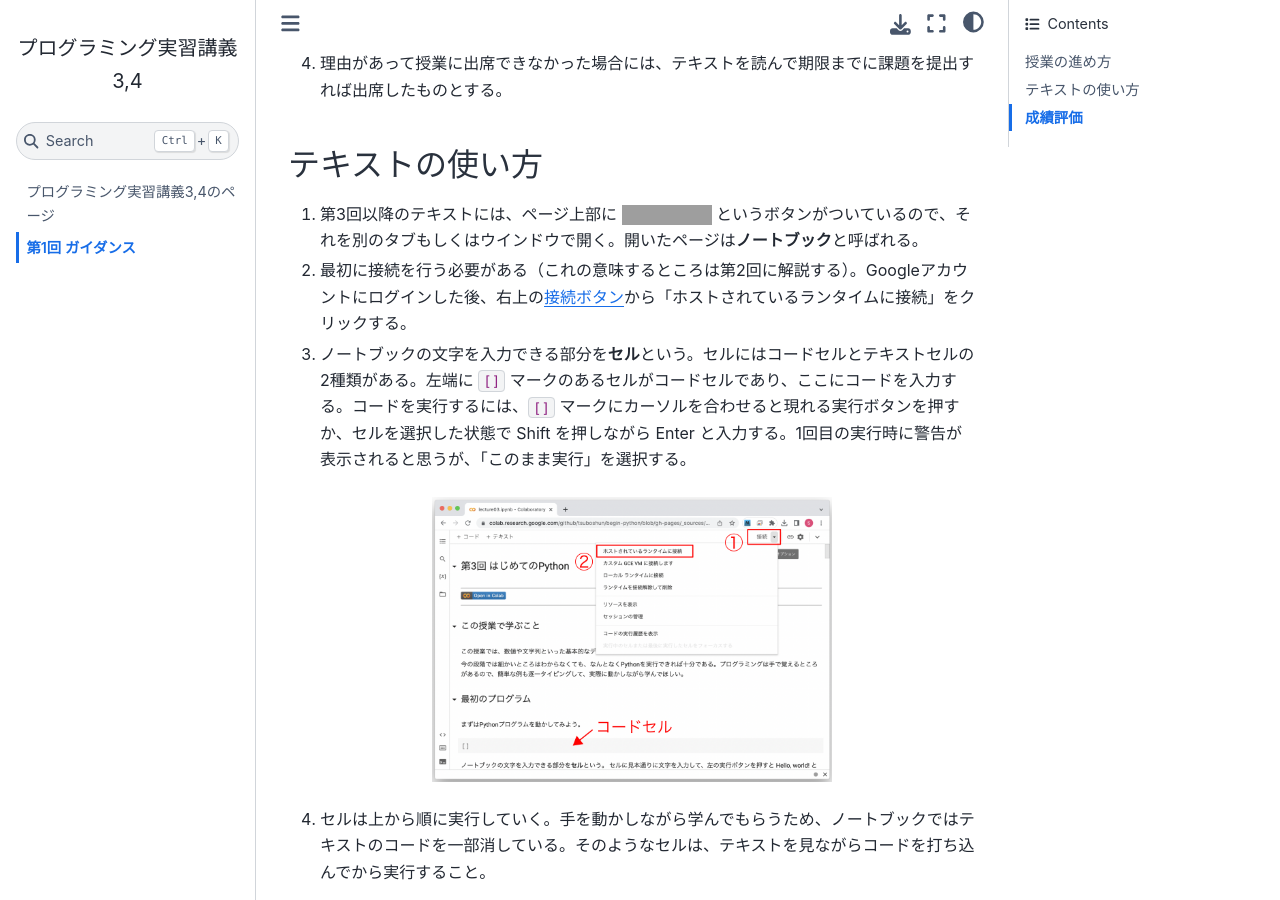
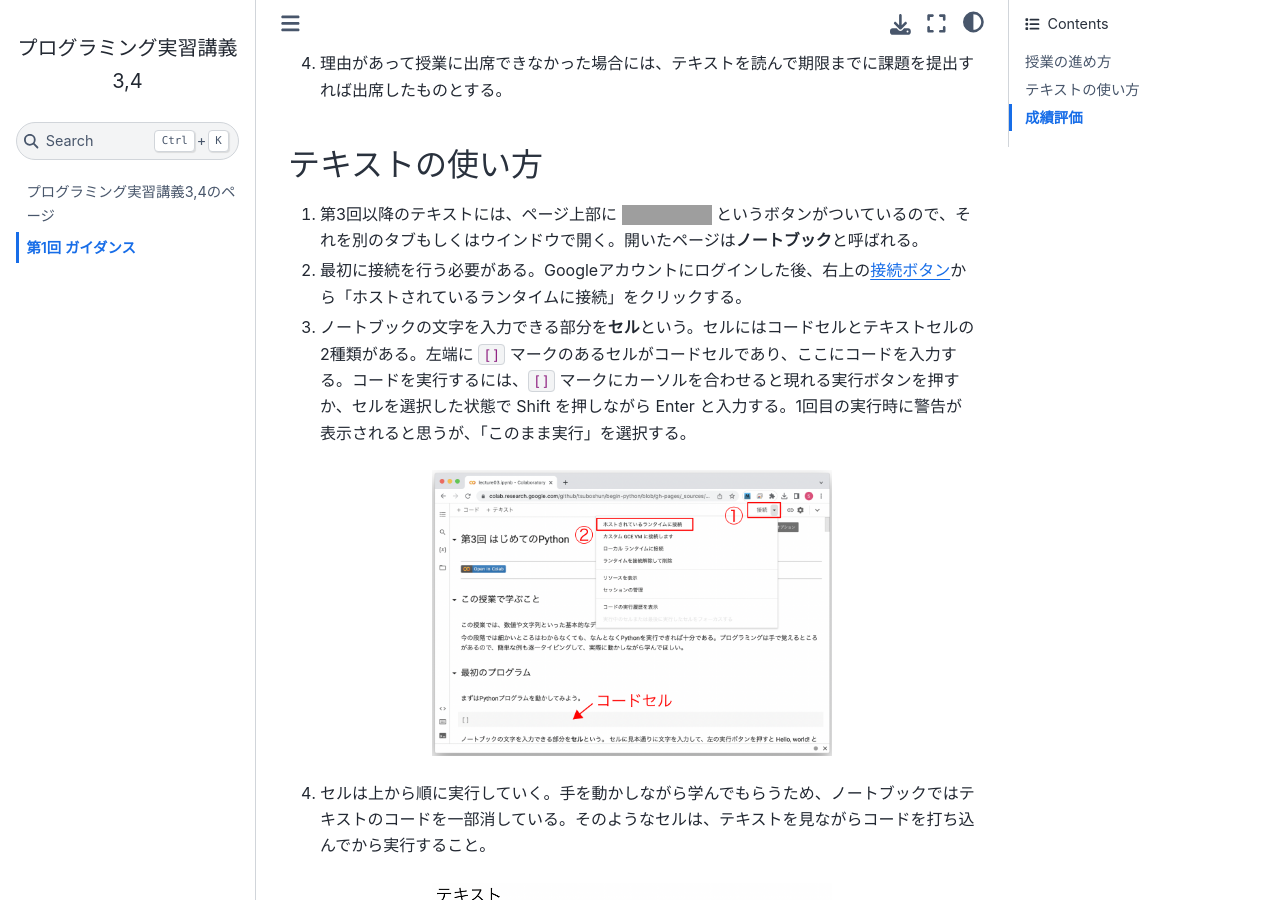
Before and after one commit to kimusaku/begin-python-2023, a Jupyter Book: the page built from lecture01.md, in a window 1280 px wide and 900 px high, scrolled down 434 px. Built offline with Jupyter Book 1.0.4 settings and Sphinx 7.4.7 and the Sphinx Book theme 1.1.4, drawn with Linux system fonts in a browser that asks for light colours; grey boxes are pictures that could not be loaded.

Commit message:
update
Signed-off-by: Kosaku Kimura <kimura.kosaku@fujitsu.com>

````diff
--- a/lecture01.md
+++ b/lecture01.md
@@ -14,7 +14,7 @@
 (how-to-use)=
 ## テキストの使い方
 1. 第3回以降のテキストには、ページ上部に [![Open In Colab](https://colab.research.google.com/assets/colab-badge.svg)](https://colab.research.google.com/github/tsuboshun/begin-python/blob/gh-pages/_sources/workbook/sample.ipynb) というボタンがついているので、それを別のタブもしくはウインドウで開く。開いたページは**ノートブック**と呼ばれる。
-2. 最初に接続を行う必要がある（これの意味するところは第2回に解説する）。Googleアカウントにログインした後、右上の{ref}`接続ボタン <guidance-connect>`から「ホストされているランタイムに接続」をクリックする。
+2. 最初に接続を行う必要がある。Googleアカウントにログインした後、右上の{ref}`接続ボタン <guidance-connect>`から「ホストされているランタイムに接続」をクリックする。
 3. ノートブックの文字を入力できる部分を**セル**という。セルにはコードセルとテキストセルの2種類がある。左端に `[]` マークのあるセルがコードセルであり、ここにコードを入力する。コードを実行するには、`[]` マークにカーソルを合わせると現れる実行ボタンを押すか、セルを選択した状態で Shift を押しながら Enter と入力する。1回目の実行時に警告が表示されると思うが、「このまま実行」を選択する。
 ```{figure} ./pic/guidance-connect.png
 ---
````
